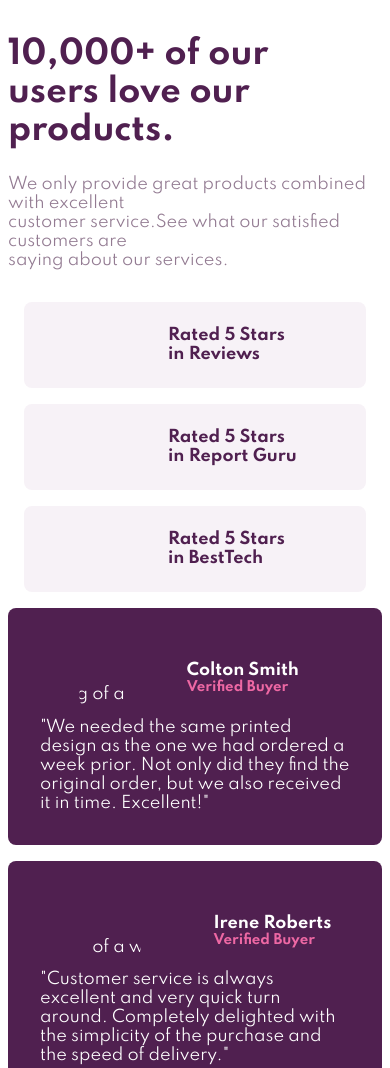
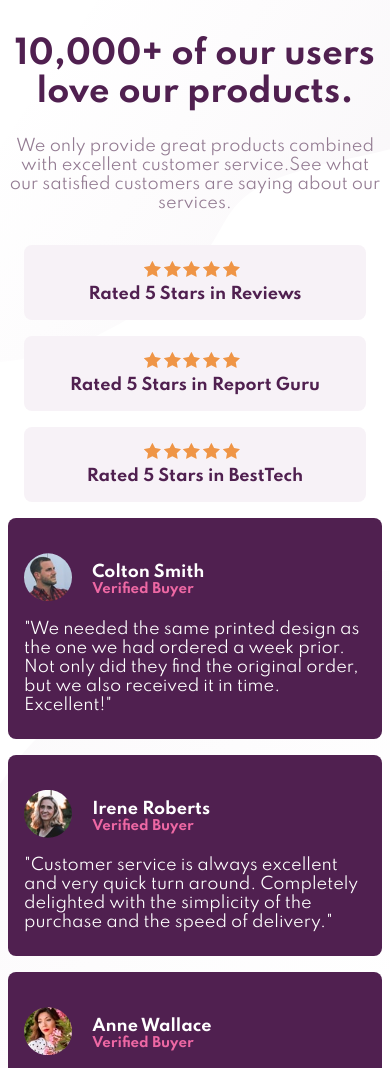
Before and after one commit to HannaNguyen-new/Social-Proof-Section, a plain HTML site: page index.html in a window 390 px wide. Shown: the top 1068 px of the page. Drawn offline with Linux system fonts and the light colour scheme.

Commit message:
finish editing css, deploy on heroku

```diff
--- a/index.html
+++ b/index.html
@@ -9,7 +9,7 @@
       rel="icon"
       type="image/png"
       sizes="32x32"
-      href="./images/favicon-32x32.png"
+      href="images/favicon-32x32.png"
     />
     <link rel="stylesheet" href="style.css">
     <link href="https://fonts.googleapis.com/css2?family=Spartan:wght@400;500;700&display=swap" rel="stylesheet">
@@ -21,12 +21,12 @@
         <div class="intro">
             <h1>
                 10,000+ of our
-                <br>users love our products.</h1>
+                users love our products.
             </h1>
             <p>
                 We only provide great products combined with excellent
-                <br> customer service.See what our satisfied customers are
-                <br> saying about our services.
+                 customer service.See what our satisfied customers are
+                 saying about our services.
             </p>
         </div>
 
@@ -48,7 +48,7 @@
 
       <section class="customer-voices">
         <div class="person1">
-            <img src="social-proof-section-master\images\image-colton.jpg" alt="img of a man">
+            <img src="images/image-colton.jpg" alt="img of a man">
             <div class="buyer-info">
               <h4>Colton Smith </h4>
               <h5>Verified Buyer</h5>
@@ -60,7 +60,7 @@
             </p>
         </div>
         <div class="person2">
-             <img src="social-proof-section-master\images\image-irene.jpg" alt="img of a woman">
+             <img src="images/image-irene.jpg" alt="img of a woman">
              <div class="buyer-info">
                <h4>Irene Roberts</h4>
                <h5>Verified Buyer</h5>
@@ -71,7 +71,7 @@
                   </p>
         </div>
         <div class="person3">
-          <img src="social-proof-section-master\images\image-anne.jpg" alt="img of a woman">
+          <img src="images/image-anne.jpg" alt="img of a woman">
             <div class="buyer-info">
               <h4>Anne Wallace </h4>
               <h5> Verified Buyer</h5>
--- a/style.css
+++ b/public/style.css
@@ -2,16 +2,19 @@
      margin: 2rem ;
      font-size: 1rem;
      font-family: 'Spartan', sans-serif;
-     background-image: url("social-proof-section-master/images/bg-pattern-top-desktop.svg"),
-                       url("social-proof-section-master/images/bg-pattern-bottom-desktop.svg");
+     background-image: url("images/bg-pattern-top-desktop.svg"),
+                       url("images/bg-pattern-bottom-desktop.svg");
      background-position: top left, bottom right;
      background-repeat: no-repeat, no-repeat;
+     word-wrap: break-word;
 
   }
   @media only screen and (max-width:480px){
       body{
          display: flex;
-         flex-wrap: wrap;
+         flex-direction: column;
+         align-content: center;
+         justify-content: center;
          margin: 0.5rem;
 
       }
@@ -20,16 +23,24 @@
           flex-direction: column;
       }
 
+      body .intro{
+          width: 100%;
+          text-align: center;
+      }
+      body .container{
+          padding: 1rem 1rem;
+      }
       body .second,
       body .third{
           left: 0;
       }
+      body .eg{
+          margin: 1.5rem 0 0 0 ;
+          text-align: center;
+      }
 
-      body.eg{
-       margin-left: 0rem;
-
-      }
       body span{
+            top: 1rem;
             left: 35%;
       }
       body .customer-voices{
@@ -39,6 +50,8 @@
       body .person2,
       body .person3{
           margin: 0;
+          padding: 0.5rem 1rem;
+
       }
   }
   /* First half:accomplishment section*/
@@ -47,6 +60,10 @@
       display: flex;
       justify-content: space-around;
       color: hsl(300, 43%, 22%);
+    }
+    .intro{
+        width: 50%;
+
     }
     .intro h1{
         font-weight: 700;
@@ -63,7 +80,7 @@
       border-radius: 0.5rem;
       font-weight: 700;
       margin: 1rem;
-      position: relative;
+      position: relative; /*relative for span*/
   }
 .second{
     left: 2rem;
@@ -78,11 +95,11 @@
 
 /*add stars*/
 span{
-    background-image: url("social-proof-section-master/images/icon-star.svg");
+    background-image: url("images/icon-star.svg");
     min-width: 6rem;
     min-height: 1rem;
     background-repeat: space ;
-    position: absolute;
+    position: absolute; /*relative to container*/
     z-index: 5;
     top: 1.5rem;
     left: 1.5rem;
```
Also changed, not shown: app.js (added, +12 -0 lines), public/design/desktop-design.jpg (added), public/design/desktop-preview.jpg (added), public/design/mobile-design.jpg (added), public/images/bg-pattern-bottom-desktop.svg (added), public/images/bg-pattern-bottom-mobile.svg (added), public/images/bg-pattern-top-desktop.svg (added), public/images/bg-pattern-top-mobile.svg (added), public/images/favicon-32x32.png (added), public/images/icon-star.svg (added), public/images/image-anne.jpg (added), public/images/image-colton.jpg (added), public/images/image-irene.jpg (added), 2 other files. Lines whose indentation alone changed are shown as unchanged.
